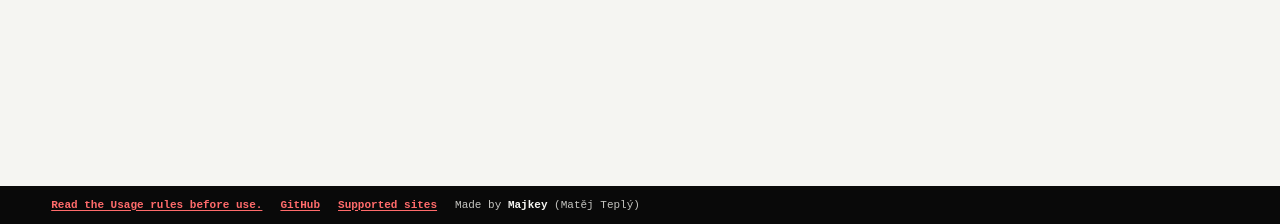
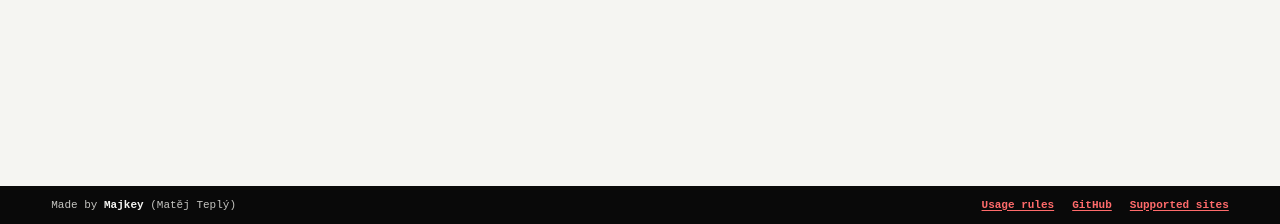
Before and after one commit to Majkey25/youtube_downloader, a Flask app: page / in a window 1280 px wide. Shown: the part 576-800 px from the top of the page. Run offline with Flask 3, Linux system fonts and the light colour scheme.

Commit message:
feat(ui): credit left, links right in the footer (#13)
The credit moves to the front of the row and the three links group into a
wrapper pinned to the right gutter. Measured on 1440x900: credit at 57.6px from
the left, links ending 57.6px from the right, both on one row.

Below 620px there is no room to split left from right, so the row falls back to
flowing from the left and the wrapper drops out of the box tree with
display: contents, letting all four items share rows instead of the credit
taking one to itself and the links wrapping underneath.

The usage link is now labelled "Usage rules" instead of "Read the Usage rules
before use." — at the old length the credit no longer fit beside it on a 412px
screen and the footer grew from two rows to three, 63px to 88px. The short
label also matches GitHub and Supported sites. It carries an aria-label with
the full sentence, so the URL field's aria-describedby still reads as a
complete instruction.

Co-authored-by: Claude Opus 5 (1M context) <noreply@anthropic.com>

```diff
--- a/static/styles.css
+++ b/static/styles.css
@@ -423,16 +423,22 @@ select {
     line-height: 1.5;
 }
 
-.footer-meta {
+.footer-meta,
+.footer-links {
     display: flex;
     flex-wrap: wrap;
     align-items: center;
     gap: 2px 18px;
+}
+
+.footer-meta {
+    justify-content: space-between;
     margin: 0;
 }
 
 /* Every item gets the same box, so the credit cannot sit off the links. */
-.footer-meta > * {
+.footer-credit,
+.footer-links a {
     padding: 3px 0;
 }
 
@@ -510,6 +516,17 @@ select {
     .download-link {
         width: 100%;
     }
+
+    /* Too narrow to split left and right. Dropping the wrapper out of the box
+       tree lets all four items share rows instead of the credit taking one and
+       the links wrapping below it. */
+    .footer-meta {
+        justify-content: flex-start;
+    }
+
+    .footer-links {
+        display: contents;
+    }
 }
 
 @media (prefers-reduced-motion: reduce) {
--- a/templates/index.html
+++ b/templates/index.html
@@ -115,13 +115,16 @@
 
     <footer class="site-footer">
         <p class="footer-meta">
-            <a
-                id="legalNote"
-                href="https://github.com/Majkey25/youtube_downloader/blob/main/USAGE_POLICY.md"
-            >Read the Usage rules before use.</a>
-            <a href="https://github.com/Majkey25/youtube_downloader">GitHub</a>
-            <a href="https://github.com/yt-dlp/yt-dlp/blob/master/supportedsites.md">Supported sites</a>
-            <span>Made by <strong>Majkey</strong> (Matěj Teplý)</span>
+            <span class="footer-credit">Made by <strong>Majkey</strong> (Matěj Teplý)</span>
+            <span class="footer-links">
+                <a
+                    id="legalNote"
+                    href="https://github.com/Majkey25/youtube_downloader/blob/main/USAGE_POLICY.md"
+                    aria-label="Read the Usage rules before use"
+                >Usage rules</a>
+                <a href="https://github.com/Majkey25/youtube_downloader">GitHub</a>
+                <a href="https://github.com/yt-dlp/yt-dlp/blob/master/supportedsites.md">Supported sites</a>
+            </span>
         </p>
     </footer>
 </body>
```
